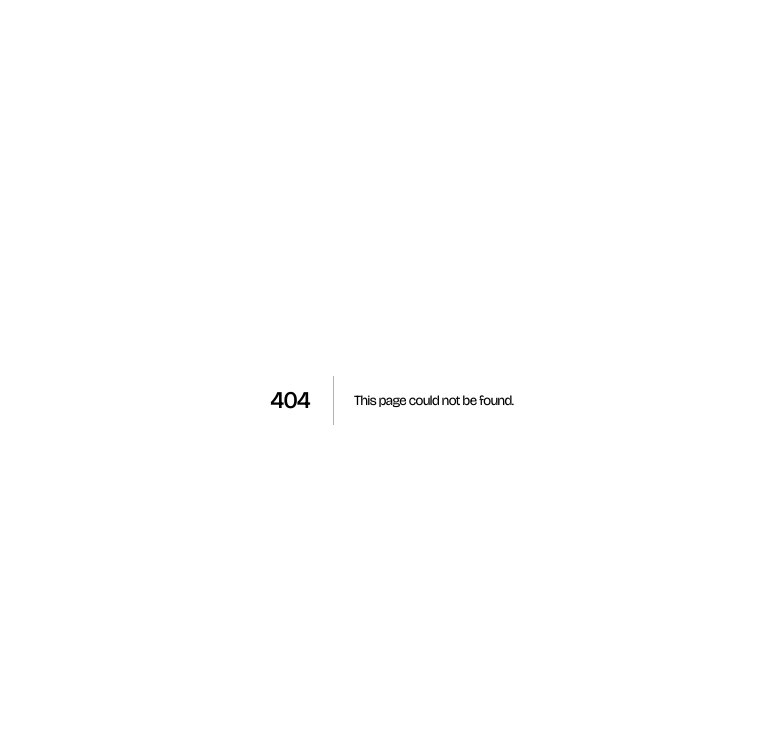
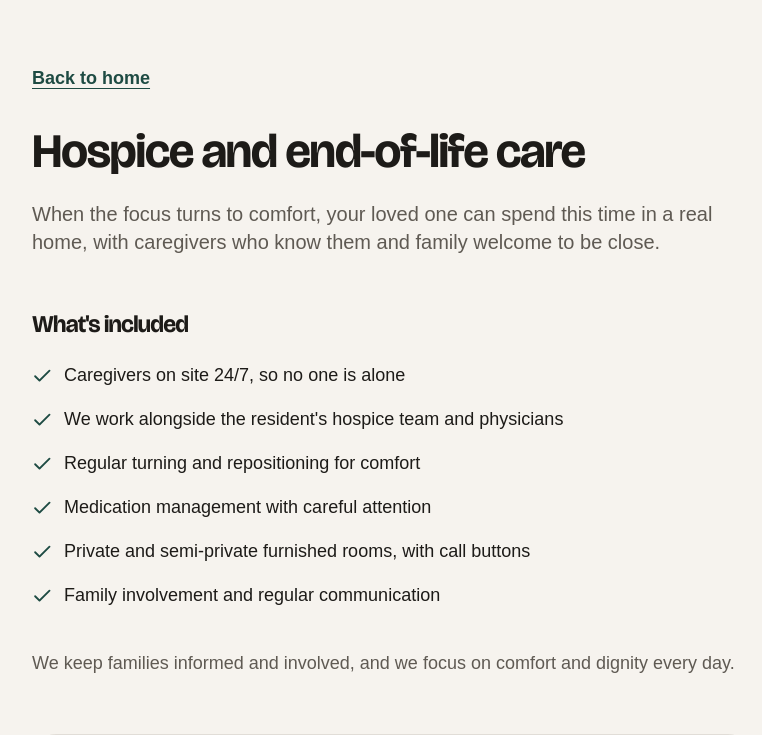
Before and after one commit to buruky/galileeAFH, a Next.js app: page /care/hospice-care in a window 1280 px wide. Before the commit this address had no page. Shown: the top 735 px of the page, without its empty margins (248-1010 px from the left). Built offline with nearby package versions, Linux system fonts and the light colour scheme; a web font is replaced by a local one.

Commit message:
demo ready

```diff
--- /dev/null
+++ b/app/care/[slug]/page.tsx
@@ -0,0 +1,53 @@
+import type { Metadata } from "next";
+import { notFound } from "next/navigation";
+import { ArrowRight, Check, Phone } from "@phosphor-icons/react/dist/ssr";
+import { services, type ServiceSlug } from "@/lib/care";
+import { site, tel, fullAddress } from "@/lib/site";
+
+export const generateStaticParams = () => Object.keys(services).map((slug) => ({ slug }));
+
+const find = (slug: string) => (slug in services ? services[slug as ServiceSlug] : undefined);
+
+export async function generateMetadata({ params }: PageProps<"/care/[slug]">): Promise<Metadata> {
+  const { slug } = await params;
+  const s = find(slug);
+  if (!s) return {};
+  return { title: `${s.title} in Mountlake Terrace, WA`, description: s.description, alternates: { canonical: `/care/${slug}` } };
+}
+
+export default async function Service({ params }: PageProps<"/care/[slug]">) {
+  const { slug } = await params;
+  const s = find(slug);
+  if (!s) notFound();
+
+  return (
+    <main className="mx-auto max-w-3xl px-4 py-16 sm:px-6">
+      <a href="/" className="font-semibold text-accent underline">Back to home</a>
+      <h1 className="mt-8 text-4xl font-bold md:text-5xl">{s.title}</h1>
+      <p className="mt-6 text-xl text-muted">{s.intro}</p>
+
+      <h2 className="mt-14 text-2xl font-bold">What&apos;s included</h2>
+      <ul className="mt-6 grid gap-4 text-lg">
+        {s.included.map((i) => (
+          <li key={i} className="flex gap-3">
+            <Check aria-hidden size={20} weight="bold" className="mt-1 shrink-0 text-accent" /> {i}
+          </li>
+        ))}
+      </ul>
+      <p className="mt-10 text-muted">{s.closing}</p>
+
+      <div className="mt-14 rounded-3xl bg-card p-7 ring-1 ring-line">
+        <p className="font-display text-2xl font-semibold tracking-tight">Come see the home</p>
+        <p className="mt-2 text-muted">{fullAddress}</p>
+        <div className="mt-6 flex flex-wrap items-center gap-x-6 gap-y-3">
+          <a href="/#tour" className="inline-flex min-h-12 items-center gap-3 rounded-full bg-accent px-6 text-lg font-semibold text-on-accent transition hover:bg-accent-hover">
+            Schedule a tour <ArrowRight aria-hidden size={18} weight="bold" />
+          </a>
+          <a href={tel(site.phones.office)} className="inline-flex min-h-12 items-center gap-2 text-lg font-semibold underline underline-offset-8">
+            <Phone aria-hidden size={20} weight="light" /> {site.phones.office}
+          </a>
+        </div>
+      </div>
+    </main>
+  );
+}
--- a/app/globals.css
+++ b/app/globals.css
@@ -97,6 +97,46 @@ h3 {
     }
   }
 
+  @supports (animation-timeline: scroll()) {
+    /* Thin reading-progress bar along the top. */
+    .scroll-progress {
+      display: block;
+      position: fixed;
+      inset: 0 0 auto;
+      z-index: 50;
+      height: 3px;
+      background: var(--accent);
+      transform-origin: left;
+      animation: grow linear both;
+      animation-timeline: scroll(root);
+    }
+
+    /* Hero photo keeps its load-in zoom, then drifts down slower than the page.
+       Rests at 1.12 so the 5% drift never shows the frame edge. */
+    .hero-photo {
+      scale: 1.12;
+      animation: settle-in 1600ms var(--ease-out-expo) both, drift-down linear both;
+      animation-timeline: auto, view();
+      animation-range: normal, exit 0% exit 100%;
+    }
+
+    /* Photos glide at their own speed (--y) while they cross the screen. */
+    .parallax {
+      animation: parallax linear both;
+      animation-timeline: view();
+    }
+
+    /* Statement text fills in from muted to ink, top line first, as it's read. */
+    .ink-in {
+      background: linear-gradient(var(--ink) 50%, var(--line) 50%) 0 100% / 100% 200%;
+      background-clip: text;
+      color: transparent;
+      animation: ink linear both;
+      animation-timeline: view();
+      animation-range: entry 60% cover 55%;
+    }
+  }
+
   /* Tab panels and the room viewer crossfade on change. */
   .tab-in {
     animation: open 600ms var(--ease-out-expo);
@@ -117,6 +157,43 @@ h3 {
   }
 }
 
+@keyframes grow {
+  from {
+    scale: 0 1;
+  }
+}
+
+@keyframes settle-in {
+  from {
+    scale: 1.18;
+  }
+}
+
+@keyframes drift-down {
+  to {
+    translate: 0 5%;
+  }
+}
+
+@keyframes parallax {
+  from {
+    translate: 0 var(--y, 40px);
+  }
+  to {
+    translate: 0 calc(var(--y, 40px) * -1);
+  }
+}
+
+@keyframes ink {
+  to {
+    background-position: 0 0;
+  }
+}
+
+.scroll-progress {
+  display: none;
+}
+
 @keyframes open {
   from {
     opacity: 0;
--- a/app/layout.tsx
+++ b/app/layout.tsx
@@ -8,7 +8,7 @@ const display = Bricolage_Grotesque({ variable: "--font-bricolage", subsets: ["l
 const body = Atkinson_Hyperlegible_Next({ variable: "--font-atkinson", subsets: ["latin"] });
 
 const description =
-  "A small, caring adult family home in Mountlake Terrace, WA. Memory care, mental health care, respite stays and 24/7 caregivers. Schedule a tour.";
+  "A small, caring adult family home in Mountlake Terrace, WA. Memory, hospice, mental health and respite care with 24/7 caregivers. Schedule a tour.";
 
 export const metadata: Metadata = {
   metadataBase: new URL(site.url),
--- a/app/page.tsx
+++ b/app/page.tsx
@@ -19,7 +19,7 @@ const care = [
   {
     id: "safety",
     title: "Safety and supervision",
-    text: "Round-the-clock caregiving staff, so your loved one is never alone. The home is set up for safety, with a curbless shower, grab bars and wide doorways.",
+    text: "Round-the-clock caregiving staff, so your loved one is never alone. The home is set up for safety, with call buttons, a round-the-clock security system, a curbless shower, grab bars and wide doorways.",
     photo: bathroom,
     alt: "Accessible bathroom with a curbless shower, shower chair and grab bars",
   },
@@ -33,7 +33,7 @@ const care = [
   {
     id: "activities",
     title: "Activities and connection",
-    text: "Daily programs keep residents engaged, active, and socially connected in shared living spaces.",
+    text: "Daily programs keep residents engaged, active, and socially connected in shared living spaces, from cards and chess to social and wellness activities.",
     photo: diningLiving,
     alt: "Dining area and living room with recliners and sofas",
   },
@@ -47,18 +47,20 @@ const care = [
   {
     id: "meals",
     title: "Home-cooked meals",
-    text: "Nutritious food made fresh in our kitchen every day. And every weekend, residents choose a meal from their favorite American restaurants.",
+    text: "Nutritious food made fresh in our kitchen every day, with each resident's preferences in mind. And every weekend, residents choose a meal from their favorite American restaurants.",
     photo: diningKitchen,
     alt: "Dining table set with colorful plates in front of the open kitchen",
   },
 ];
 
 const levels = [
-  { title: "Memory care", text: "Patient, consistent support for residents living with dementia or memory loss." },
+  { title: "Personal care", text: "Help with bathing, dressing, incontinence care, transfers and getting around." },
+  { title: "Memory care", text: "Calm surroundings and the same familiar caregivers for residents living with Alzheimer's or dementia.", href: "/care/memory-care" },
+  { title: "Hospice and end-of-life care", text: "Comfort, dignity and company in the final chapter, alongside the resident's hospice team.", href: "/care/hospice-care" },
   { title: "Mental health care", text: "Steady routines and attentive supervision for residents with mental health needs." },
   { title: "Turning and repositioning", text: "Regular, gentle repositioning for residents who spend much of the day in bed or a chair." },
-  { title: "Respite stays", text: "Short-term stays that give family caregivers time to rest, travel, or recover." },
-];
+  { title: "Respite stays", text: "Short-term stays that give family caregivers time to rest, travel, or recover.", href: "/care/respite-care" },
+] as { title: string; text: string; href?: string }[];
 
 const rooms = [
   { src: bedroom6, label: "Bedroom", alt: "Garden view and fresh flowers" },
@@ -75,7 +77,7 @@ const faqs = [
   },
   {
     q: "What levels of care do you provide?",
-    a: "Memory care, mental health care, turning and repositioning care, and short-term respite stays. Every resident has a personalized care plan that we review regularly, so the support changes as their needs change.",
+    a: "Personal care, memory care for Alzheimer's and dementia, hospice and end-of-life care, mental health care, turning and repositioning care, and short-term respite stays. Every resident has a personalized care plan that we review regularly, so the support changes as their needs change.",
   },
   {
     q: "How do I schedule a tour?",
@@ -134,6 +136,7 @@ export default function Home() {
         </div>
       </header>
 
+      <div aria-hidden className="scroll-progress" />
       <main id="main">
         {/* Hero: oversized headline on the page, photo framed below as a window, visit card docked on it */}
         <section className="pt-32 sm:pt-40">
@@ -194,22 +197,22 @@ export default function Home() {
         {/* About: centered statement, then a descending strip of real photos */}
         <section className="reveal mx-auto max-w-6xl px-4 py-28 sm:px-6 lg:py-40">
           <h2 className="sr-only">About Galilee</h2>
-          <p className="mx-auto max-w-[26ch] text-center font-display text-3xl leading-[1.2] font-medium tracking-[-0.02em] md:text-5xl">
+          <p className="ink-in mx-auto max-w-[26ch] text-center font-display text-3xl leading-[1.2] font-medium tracking-[-0.02em] md:text-5xl">
             For over four years, we&apos;ve cared for people the way family would.
           </p>
           <p className="mx-auto mt-8 max-w-[58ch] text-center text-lg text-muted">
             Compassionate caregivers, proven care practices, nutritious meals, and daily activities that support healthy
             aging. We partner with healthcare providers who are available 24/7, and our caregivers are on site around
-            the clock.
+            the clock. Private and semi-private rooms are furnished, and housekeeping is included.
           </p>
           <div className="mt-16 grid grid-cols-2 gap-3 sm:gap-4 md:grid-cols-12 md:items-start">
-            <div className={`${shell} col-span-2 md:col-span-5`}>
+            <div className={`${shell} parallax col-span-2 md:col-span-5`} style={{ "--y": "20px" } as React.CSSProperties}>
               <Image src={bedroom6} alt="A bright bedroom with fresh flowers and a garden view" placeholder="blur" sizes="(min-width: 768px) 460px, 100vw" className="aspect-4/5 w-full rounded-3xl object-cover" />
             </div>
-            <div className={`${shell} md:col-span-4 md:mt-20`}>
+            <div className={`${shell} parallax md:col-span-4 md:mt-20`} style={{ "--y": "60px" } as React.CSSProperties}>
               <Image src={diningLiving} alt="The shared dining and living room" placeholder="blur" sizes="(min-width: 768px) 370px, 50vw" className="aspect-3/4 w-full rounded-3xl object-cover" />
             </div>
-            <div className={`${shell} md:col-span-3 md:mt-40`}>
+            <div className={`${shell} parallax md:col-span-3 md:mt-40`} style={{ "--y": "100px" } as React.CSSProperties}>
               <Image src={diningKitchen} alt="The open kitchen with the table set for a meal" placeholder="blur" sizes="(min-width: 768px) 280px, 50vw" className="aspect-3/4 w-full rounded-3xl object-cover md:aspect-square" />
             </div>
           </div>
@@ -226,10 +229,17 @@ export default function Home() {
         <section className="reveal mx-auto max-w-6xl px-4 pb-28 sm:px-6 lg:pb-40">
           <h2 className="text-4xl font-bold md:text-5xl">Levels of care</h2>
           <ul className="mt-14">
-            {levels.map(({ title, text }) => (
-              <li key={title} className="grid gap-3 border-t border-line py-9 md:grid-cols-12 md:items-baseline md:gap-8">
+            {levels.map(({ title, text, href }) => (
+              <li key={title} className="reveal grid gap-3 border-t border-line py-9 md:grid-cols-12 md:items-baseline md:gap-8">
                 <h3 className="text-3xl font-semibold md:col-span-6 md:text-4xl">{title}</h3>
-                <p className="max-w-[46ch] text-muted md:col-span-6">{text}</p>
+                <p className="max-w-[46ch] text-muted md:col-span-6">
+                  {text}
+                  {href && (
+                    <a href={href} className="mt-3 flex items-center gap-2 font-semibold text-accent underline underline-offset-4">
+                      Learn more <span className="sr-only">about {title.toLowerCase()}</span> <ArrowRight aria-hidden size={16} weight="bold" />
+                    </a>
+                  )}
+                </p>
               </li>
             ))}
           </ul>
@@ -247,7 +257,7 @@ export default function Home() {
           <h2 className="text-4xl font-bold md:text-5xl lg:sticky lg:top-28 lg:col-span-4 lg:self-start">Questions families ask</h2>
           <dl className="grid gap-12 lg:col-span-7 lg:col-start-6">
             {faqs.map(({ q, a }) => (
-              <div key={q}>
+              <div key={q} className="reveal">
                 <dt className="font-display text-2xl font-semibold tracking-tight md:text-3xl">{q}</dt>
                 <dd className="mt-4 max-w-[60ch] text-muted">{a}</dd>
               </div>
@@ -321,6 +331,9 @@ export default function Home() {
           </address>
           <div className="grid content-start gap-1 text-muted md:col-span-3 md:text-right">
             <a href="#tour" className="underline">Schedule a tour</a>
+            {levels.filter((l) => l.href).map(({ title, href }) => (
+              <a key={href} href={href} className="underline">{title}</a>
+            ))}
             <a href="/privacy" className="underline">Privacy</a>
           </div>
         </div>
--- a/app/sitemap.ts
+++ b/app/sitemap.ts
@@ -1,6 +1,11 @@
 import type { MetadataRoute } from "next";
 import { site } from "@/lib/site";
+import { services } from "@/lib/care";
 
 export default function sitemap(): MetadataRoute.Sitemap {
-  return [{ url: site.url }, { url: `${site.url}/privacy` }];
+  return [
+    { url: site.url },
+    ...Object.keys(services).map((slug) => ({ url: `${site.url}/care/${slug}` })),
+    { url: `${site.url}/privacy` },
+  ];
 }
--- /dev/null
+++ b/lib/care.ts
@@ -0,0 +1,54 @@
+// Service pages at /care/[slug]. Only claims the client has made (old site, Word doc); no invented numbers.
+export const services = {
+  "memory-care": {
+    title: "Memory care",
+    description:
+      "Memory care for Alzheimer's and dementia in a small adult family home in Mountlake Terrace, WA. Familiar caregivers, calm surroundings, 24/7 staff.",
+    intro:
+      "A large facility can be overwhelming for someone living with Alzheimer's or dementia. Our home is small and calm, and your loved one sees the same familiar faces every day.",
+    included: [
+      "Caregivers with dementia experience, on site around the clock",
+      "The same caregivers day to day, so routines and faces stay familiar",
+      "Calm, home-like surroundings and a round-the-clock security system",
+      "Help with bathing, dressing, incontinence care and moving around",
+      "Medication given on time and tracked carefully",
+      "Home-cooked meals made with each resident's preferences in mind",
+    ],
+    closing:
+      "Every resident has a personalized care plan, reviewed regularly so support keeps pace as memory needs change.",
+  },
+  "hospice-care": {
+    title: "Hospice and end-of-life care",
+    description:
+      "Hospice and end-of-life care in a warm adult family home in Mountlake Terrace, WA. Comfort, dignity and 24/7 caregivers alongside your hospice team.",
+    intro:
+      "When the focus turns to comfort, your loved one can spend this time in a real home, with caregivers who know them and family welcome to be close.",
+    included: [
+      "Caregivers on site 24/7, so no one is alone",
+      "We work alongside the resident's hospice team and physicians",
+      "Regular turning and repositioning for comfort",
+      "Medication management with careful attention",
+      "Private and semi-private furnished rooms, with call buttons",
+      "Family involvement and regular communication",
+    ],
+    closing: "We keep families informed and involved, and we focus on comfort and dignity every day.",
+  },
+  "respite-care": {
+    title: "Respite care",
+    description:
+      "Short-term respite stays in Mountlake Terrace, WA. Your loved one gets 24/7 care in a small adult family home while you rest, travel or recover.",
+    intro:
+      "Caring for a parent or spouse at home is a lot. A respite stay gives your loved one full care in our home while you take the break you need.",
+    included: [
+      "Short-term stays with the same 24/7 care our long-term residents receive",
+      "Help with bathing, dressing, transfers and getting around",
+      "Medication given on time while you're away",
+      "Home-cooked meals and daily activities",
+      "A furnished room, with housekeeping included",
+      "A chance to get to know the home if longer-term care is ahead",
+    ],
+    closing: "Call us to check availability for the dates you need.",
+  },
+} as const;
+
+export type ServiceSlug = keyof typeof services;
```
Also changed, not shown: 1 other file (tests, documents, lock files or other folders).
